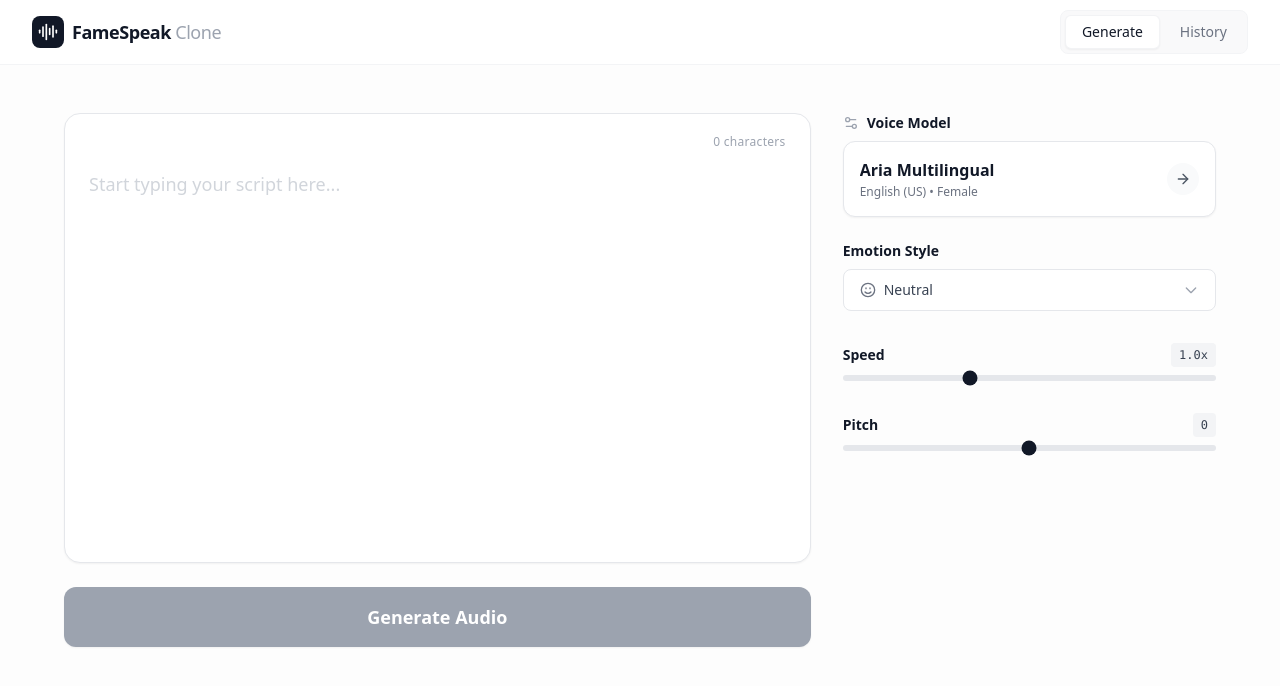
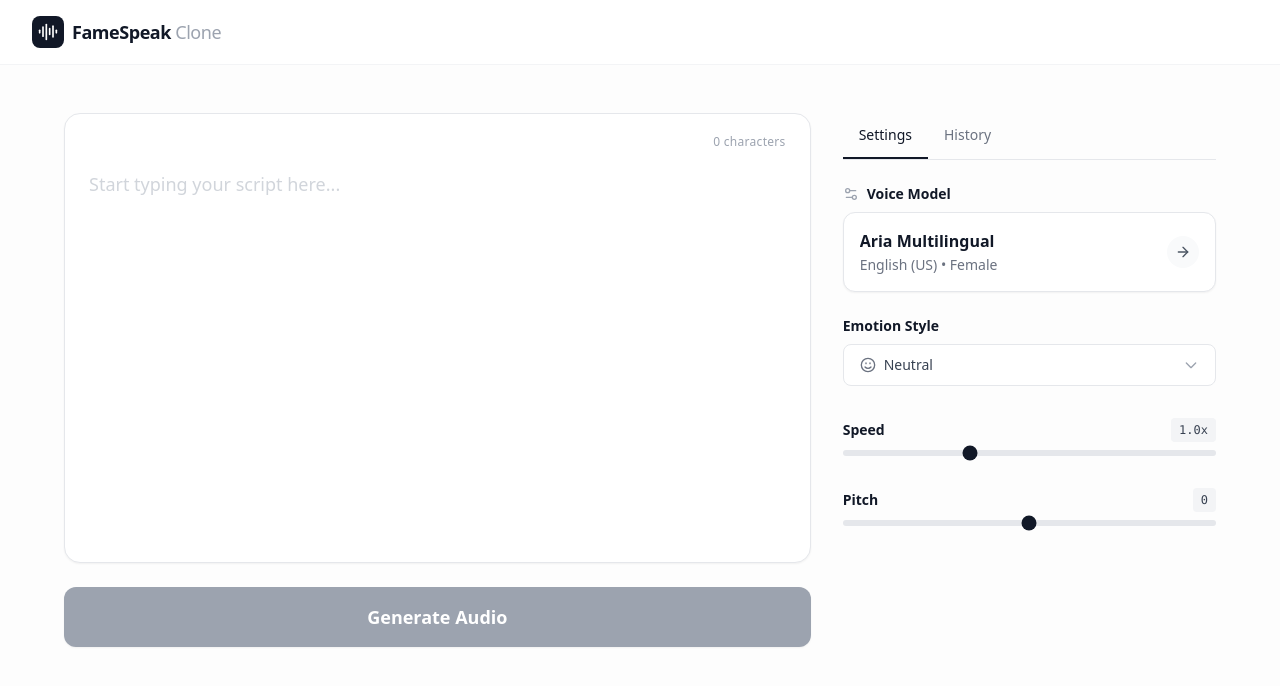
Before and after one commit to Alihussain-1/Famespeak, a Next.js app: page / in a window 1280 px wide. Shown: the top 686 px of the page. Built offline with nearby package versions, Linux system fonts and the light colour scheme.

Commit message:
Move history tab into right panel to prevent state loss on tab switch, add rename functionality to history items, format voice description

```diff
--- a/src/app/page.tsx
+++ b/src/app/page.tsx
@@ -6,8 +6,6 @@ import HistoryList from '@/components/HistoryList';
 import { AudioLines } from 'lucide-react';
 
 export default function Home() {
-  const [activeTab, setActiveTab] = useState<'generate' | 'history'>('generate');
-
   return (
     <main className="min-h-screen bg-[#FDFDFD] text-gray-900 font-sans selection:bg-gray-200">
 
@@ -20,35 +18,12 @@ export default function Home() {
             </div>
             <span className="font-bold text-lg tracking-tight">FameSpeak<span className="text-gray-400 font-normal"> Clone</span></span>
           </div>
-
-          <div className="flex items-center gap-1 bg-gray-100/50 p-1 rounded-lg border border-gray-100">
-            <button
-              onClick={() => setActiveTab('generate')}
-              className={`px-4 py-1.5 text-sm font-medium rounded-md transition-all ${
-                activeTab === 'generate'
-                  ? 'bg-white text-gray-900 shadow-sm border border-gray-200/50'
-                  : 'text-gray-500 hover:text-gray-900 hover:bg-gray-100'
-              }`}
-            >
-              Generate
-            </button>
-            <button
-              onClick={() => setActiveTab('history')}
-              className={`px-4 py-1.5 text-sm font-medium rounded-md transition-all ${
-                activeTab === 'history'
-                  ? 'bg-white text-gray-900 shadow-sm border border-gray-200/50'
-                  : 'text-gray-500 hover:text-gray-900 hover:bg-gray-100'
-              }`}
-            >
-              History
-            </button>
-          </div>
         </div>
       </header>
 
       {/* Main Content Area */}
-      <div className="max-w-7xl mx-auto px-4 sm:px-6 lg:px-8 py-12">
-        {activeTab === 'generate' ? <TTSForm /> : <HistoryList />}
+      <div className="max-w-7xl w-full mx-auto px-4 sm:px-6 lg:px-8 py-12">
+        <TTSForm />
       </div>
 
     </main>
--- a/src/components/TTSForm.tsx
+++ b/src/components/TTSForm.tsx
@@ -20,6 +20,8 @@ export default function TTSForm() {
   const [isVoiceModalOpen, setIsVoiceModalOpen] = useState(false);
   const [loading, setLoading] = useState(false);
 
+  const [activeRightTab, setActiveRightTab] = useState<'settings' | 'history'>('settings');
+
   const handleSubmit = async (e: React.FormEvent) => {
     e.preventDefault();
     if (!text.trim()) return;
@@ -39,7 +41,7 @@ export default function TTSForm() {
       rate: rateStr,
       pitch: pitchStr,
       volume: '+0%',
-      style: emotion // Added emotion to payload (handled by API if possible)
+      style: emotion
     };
 
     try {
@@ -53,8 +55,9 @@ export default function TTSForm() {
 
       if (data.success && data.audioUrl) {
         // Save to History
-        const newHistoryItem: HistoryItem = {
+        const newHistoryItem = {
           id: Date.now().toString(),
+          title: `Generated Audio (${new Date().toLocaleTimeString([], {hour: '2-digit', minute:'2-digit'})})`,
           text: text,
           voiceName: voiceNameDisplay,
           audioUrl: data.audioUrl,
@@ -63,6 +66,9 @@ export default function TTSForm() {
         const saved = localStorage.getItem('tts_history');
         const historyList = saved ? JSON.parse(saved) : [];
         localStorage.setItem('tts_history', JSON.stringify([newHistoryItem, ...historyList]));
+
+        // Switch to history tab after generation
+        setActiveRightTab('history');
 
         // Play audio immediately
         const audio = new Audio(data.audioUrl);
@@ -79,8 +85,13 @@ export default function TTSForm() {
 
   const handleVoiceSelect = (shortName: string, info: VoiceOption) => {
     setVoiceShortName(shortName);
-    setVoiceNameDisplay(info.label.split('-')[0]);
-    setVoiceDetails(`${info.locale} • ${info.gender}`);
+    setVoiceNameDisplay(info.label);
+
+    const parts = (info.localeName || '').split('(');
+    const lang = parts[0]?.trim() || 'Unknown';
+    const country = parts[1]?.replace(')', '')?.trim() || 'Unknown';
+    setVoiceDetails(`${lang} - ${country} - ${info.gender}`);
+
     setIsVoiceModalOpen(false);
   };
 
@@ -118,9 +129,36 @@ export default function TTSForm() {
           </button>
         </div>
 
-        {/* RIGHT PANEL: Settings (33%) */}
+        {/* RIGHT PANEL: Tabs & Content (33%) */}
         <div className="lg:w-1/3 flex flex-col gap-6">
 
+          <div className="flex border-b border-gray-200">
+            <button
+              type="button"
+              onClick={() => setActiveRightTab('settings')}
+              className={`px-4 py-3 text-sm font-medium border-b-2 transition-colors ${
+                activeRightTab === 'settings'
+                  ? 'border-gray-900 text-gray-900'
+                  : 'border-transparent text-gray-500 hover:text-gray-900'
+              }`}
+            >
+              Settings
+            </button>
+            <button
+              type="button"
+              onClick={() => setActiveRightTab('history')}
+              className={`px-4 py-3 text-sm font-medium border-b-2 transition-colors ${
+                activeRightTab === 'history'
+                  ? 'border-gray-900 text-gray-900'
+                  : 'border-transparent text-gray-500 hover:text-gray-900'
+              }`}
+            >
+              History
+            </button>
+          </div>
+
+          {activeRightTab === 'settings' ? (
+            <>
               {/* Voice Selector Card */}
               <div className="flex flex-col gap-2">
                 <label className="text-sm font-semibold text-gray-900 flex items-center gap-2">
@@ -134,7 +172,7 @@ export default function TTSForm() {
                 >
                   <div className="flex flex-col overflow-hidden">
                     <span className="font-bold text-gray-900 text-base truncate">{voiceNameDisplay}</span>
-                <span className="text-xs text-gray-500 mt-0.5">{voiceDetails}</span>
+                    <span className="text-sm text-gray-500 mt-0.5">{voiceDetails}</span>
                   </div>
                   <div className="w-8 h-8 rounded-full bg-gray-50 group-hover:bg-gray-100 flex items-center justify-center transition-colors">
                     <ArrowRight className="w-4 h-4 text-gray-600" />
@@ -181,7 +219,12 @@ export default function TTSForm() {
                   className="w-full h-1.5 bg-gray-200 rounded-lg appearance-none cursor-pointer accent-gray-900"
                 />
               </div>
-
+            </>
+          ) : (
+            <div className="flex-1 bg-white border border-gray-200 rounded-xl overflow-hidden shadow-sm">
+              <HistoryList />
+            </div>
+          )}
         </div>
       </form>
 
```
Also changed, not shown: src/components/HistoryList.tsx (+65 -25 lines). Lines whose indentation alone changed are shown as unchanged.
